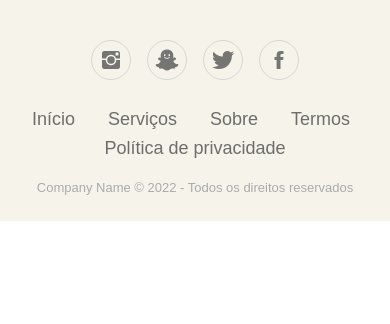
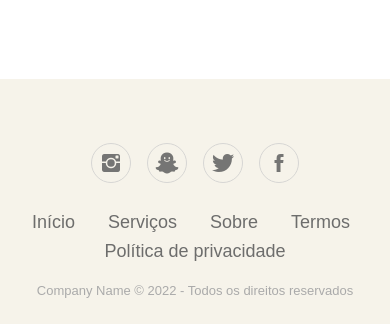
Before and after one commit to samuelveigarangel/e-commerce-validity, a Django app: page /carrinho/ in a window 390 px wide. Shown: the part 623-947 px from the top of the page. Before the commit the page ends 844 px from the top, so only its background shows below. Run offline with Django 4.2, Linux system fonts and the light colour scheme; some libraries are stand-ins or nearby versions; some web fonts are replaced.

Commit message:
fixed footer e geoip2

```diff
--- a/produtos/views.py
+++ b/produtos/views.py
@@ -45,6 +45,7 @@ class HomeView(ListView):
             ip = self.request.META.get('REMOTE_ADDR')
         g = GeoIP2()
         location = g.city(ip)['city']
+        print(location)
         qs = super().get_queryset()
         return qs.filter(Q (expiration_date__gte=date.today() + timedelta(days=1)) & Q(supermarket__city__icontains=location))
 
--- a/static/css/footer.css
+++ b/static/css/footer.css
@@ -5,7 +5,6 @@ footer{
 }
 @media (max-width: 766px){
   footer{
-    position: fixed;
     z-index: -1;
     bottom:0;
     left:0;
```
Also changed, not shown: db.sqlite3.
